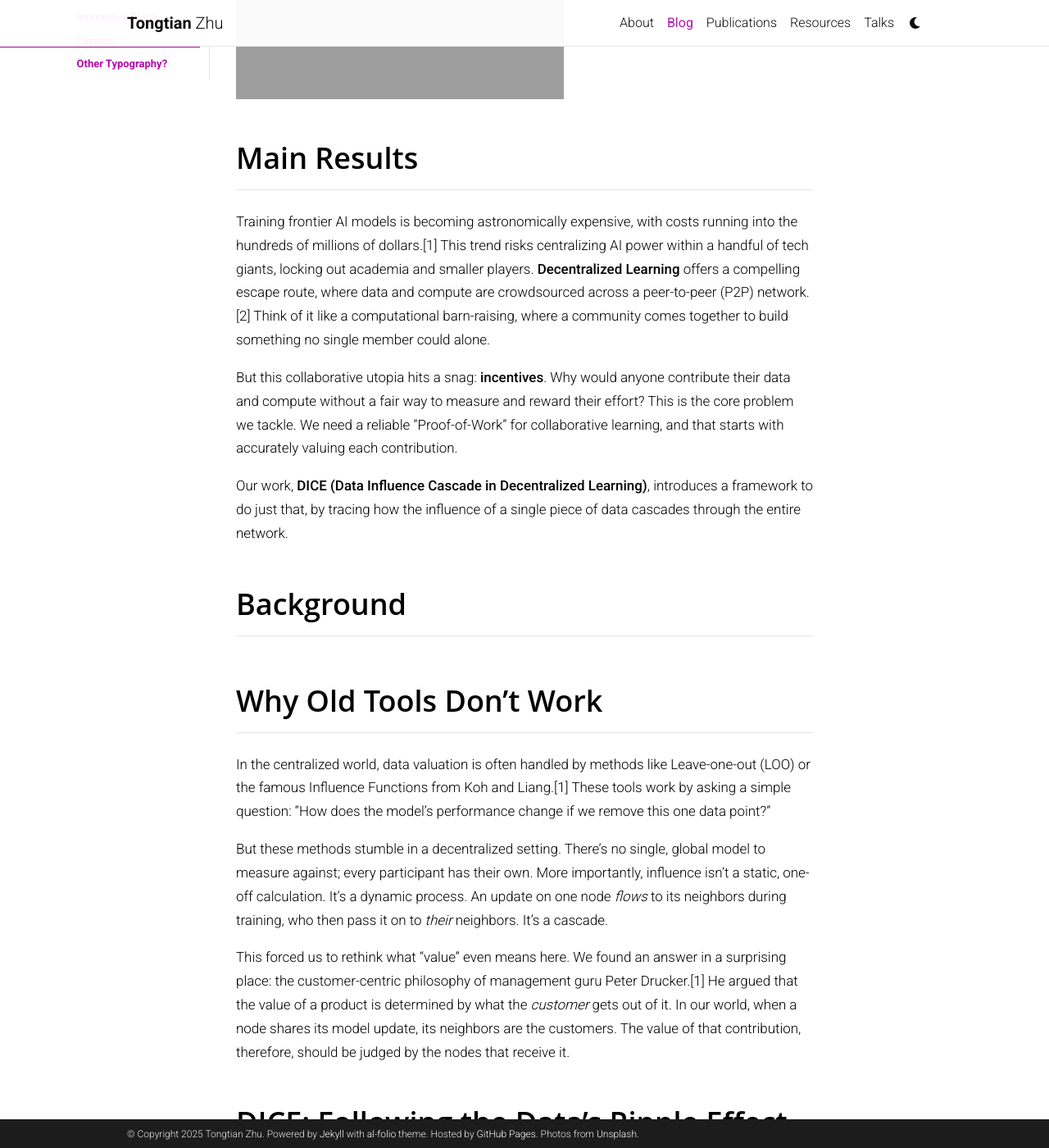
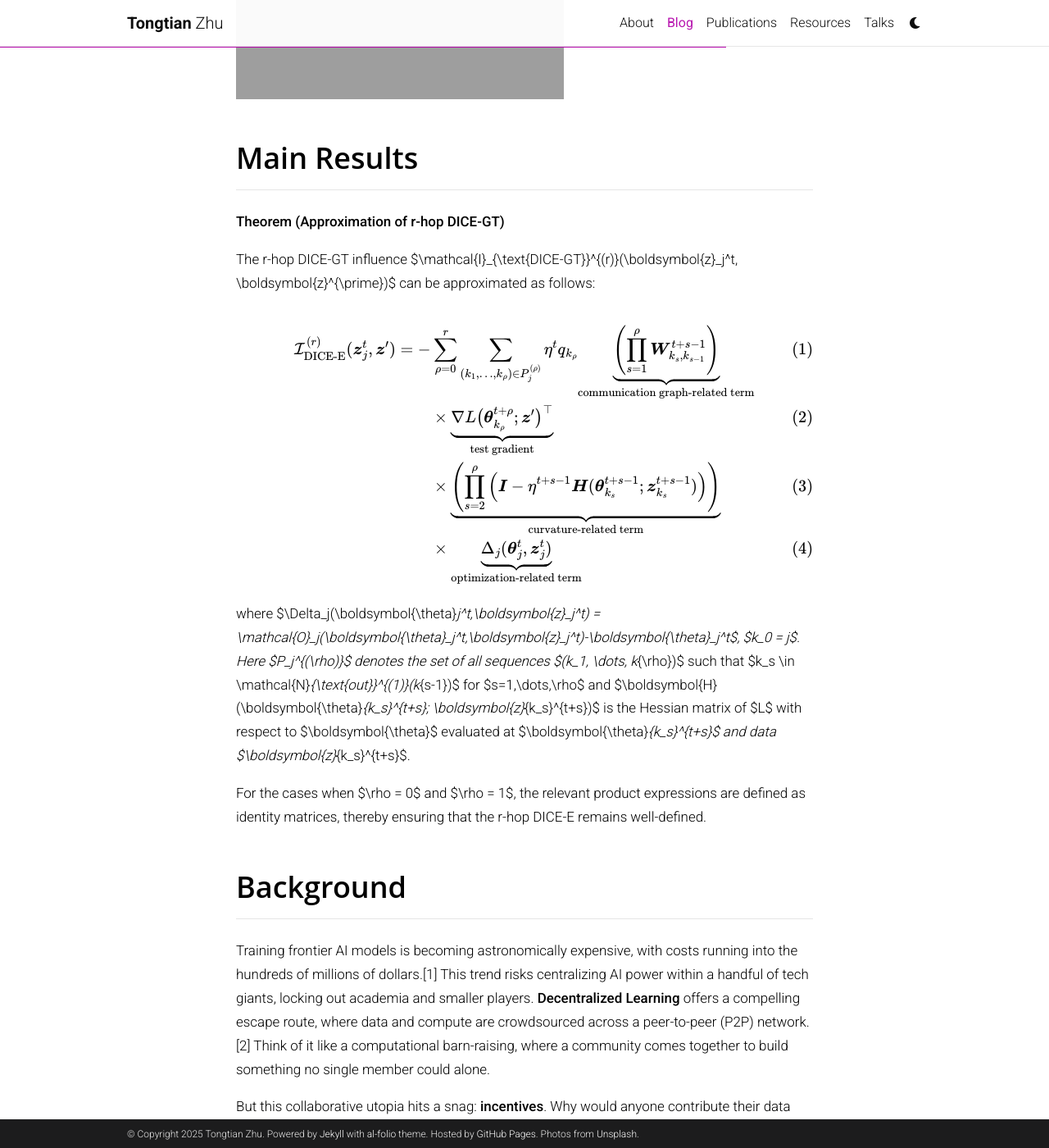
Before and after one commit to Raiden-Zhu/Raiden-Zhu.github.io, a Jekyll site: the page built from _posts/2025-03-15-DICE.md, in a window 1280 px wide and 1400 px high, scrolled down 688 px. Shown: the whole window at 82% size. Built offline with Jekyll 4.4.1, drawn with Linux system fonts in a browser that asks for light colours; comment, search, counter and statistics services are not loaded; a style sheet for code colours, icons or effects is not loaded; some of the changed text lies outside the part shown.

Commit message:
Update 2025-03-15-DICE.md

```diff
--- a/_posts/2025-03-15-DICE.md
+++ b/_posts/2025-03-15-DICE.md
@@ -53,12 +53,6 @@
 toc:
   - name: Main Results
   - name: Citations
-  - name: Background
-  - name: Footnotes
-  - name: Code Blocks
-  - name: Interactive Plots
-  - name: Layouts
-  - name: Other Typography?
 
 # Below is an example of injecting additional post-specific styles.
 # If you use this post as a template, delete this _styles block.
@@ -84,13 +78,37 @@
 
 ## Main Results
 
+**Theorem (Approximation of r-hop DICE-GT)**
+
+The r-hop DICE-GT influence $\mathcal{I}_{\text{DICE-GT}}^{(r)}(\boldsymbol{z}_j^t, \boldsymbol{z}^{\prime})$ can be approximated as follows:
+
+$$
+\begin{align}
+\mathcal{I}_{\text{DICE-E}}^{(r)}(\boldsymbol{z}_j^t, \boldsymbol{z}^{\prime})
+= - &\sum_{\rho=0}^{r} \sum_{ (k_1, \dots, k_{\rho}) \in P_j^{(\rho)} } \eta^{t} q_{k_\rho}
+\underbrace{ \left( \prod_{s=1}^{\rho} \boldsymbol{W}_{k_s, k_{s-1}}^{t+s-1} \right) }_{\text{communication graph-related term}} \\
+& \times
+\underbrace{ \nabla L\bigl(\boldsymbol{\theta}_{k_{\rho}}^{t+\rho}; \boldsymbol{z}^{\prime}\bigr)^\top }_{\text{test gradient}} \\
+& \times
+\underbrace{ \left( \prod_{s=2}^{\rho} \left( \boldsymbol{I} - \eta^{t+s-1} \boldsymbol{H}(\boldsymbol{\theta}_{k_s}^{t+s-1}; \boldsymbol{z}_{k_s}^{t+s-1}) \right) \right) }_{\text{curvature-related term}} \\
+& \times
+\underbrace{ \Delta_j(\boldsymbol{\theta}_j^t,\boldsymbol{z}_j^t) }_{\text{optimization-related term}}
+\end{align}
+$$
+
+where $\Delta_j(\boldsymbol{\theta}_j^t,\boldsymbol{z}_j^t) = \mathcal{O}_j(\boldsymbol{\theta}_j^t,\boldsymbol{z}_j^t)-\boldsymbol{\theta}_j^t$, $k_0 = j$. Here $P_j^{(\rho)}$ denotes the set of all sequences $(k_1, \dots, k_{\rho})$ such that $k_s \in \mathcal{N}_{\text{out}}^{(1)}(k_{s-1})$ for $s=1,\dots,\rho$ and $\boldsymbol{H}(\boldsymbol{\theta}_{k_s}^{t+s}; \boldsymbol{z}_{k_s}^{t+s})$ is the Hessian matrix of $L$ with respect to $\boldsymbol{\theta}$ evaluated at $\boldsymbol{\theta}_{k_s}^{t+s}$ and data $\boldsymbol{z}_{k_s}^{t+s}$.
+
+For the cases when $\rho = 0$ and $\rho = 1$, the relevant product expressions are defined as identity matrices, thereby ensuring that the r-hop DICE-E remains well-defined.
+
+## Background
+
 Training frontier AI models is becoming astronomically expensive, with costs running into the hundreds of millions of dollars.[1] This trend risks centralizing AI power within a handful of tech giants, locking out academia and smaller players. **Decentralized Learning** offers a compelling escape route, where data and compute are crowdsourced across a peer-to-peer (P2P) network.[2] Think of it like a computational barn-raising, where a community comes together to build something no single member could alone.
 
 But this collaborative utopia hits a snag: **incentives**. Why would anyone contribute their data and compute without a fair way to measure and reward their effort? This is the core problem we tackle. We need a reliable "Proof-of-Work" for collaborative learning, and that starts with accurately valuing each contribution.
 
+<!--
 Our work, **DICE (Data Influence Cascade in Decentralized Learning)**, introduces a framework to do just that, by tracing how the influence of a single piece of data cascades through the entire network.
 
-## Background
 
 ## Why Old Tools Don't Work
 
@@ -150,3 +168,5 @@
 DICE is more than just a data valuation method; it's a toolkit for **decentralized governance**. It gives network participants the tools to ensure **security** (by spotting bad actors) and **fairness** (by measuring reciprocity).
 
 This work lays the foundation for robust incentive mechanisms, a critical step toward unlocking the massive potential of decentralized learning. Looking ahead, we believe DICE provides a dynamic, contribution-based pricing model that could power the next generation of **decentralized AI ecosystems**, including data markets, parameter markets, and compute markets, fostering a more open and equitable AI future.[1]
+
+ -->
```
